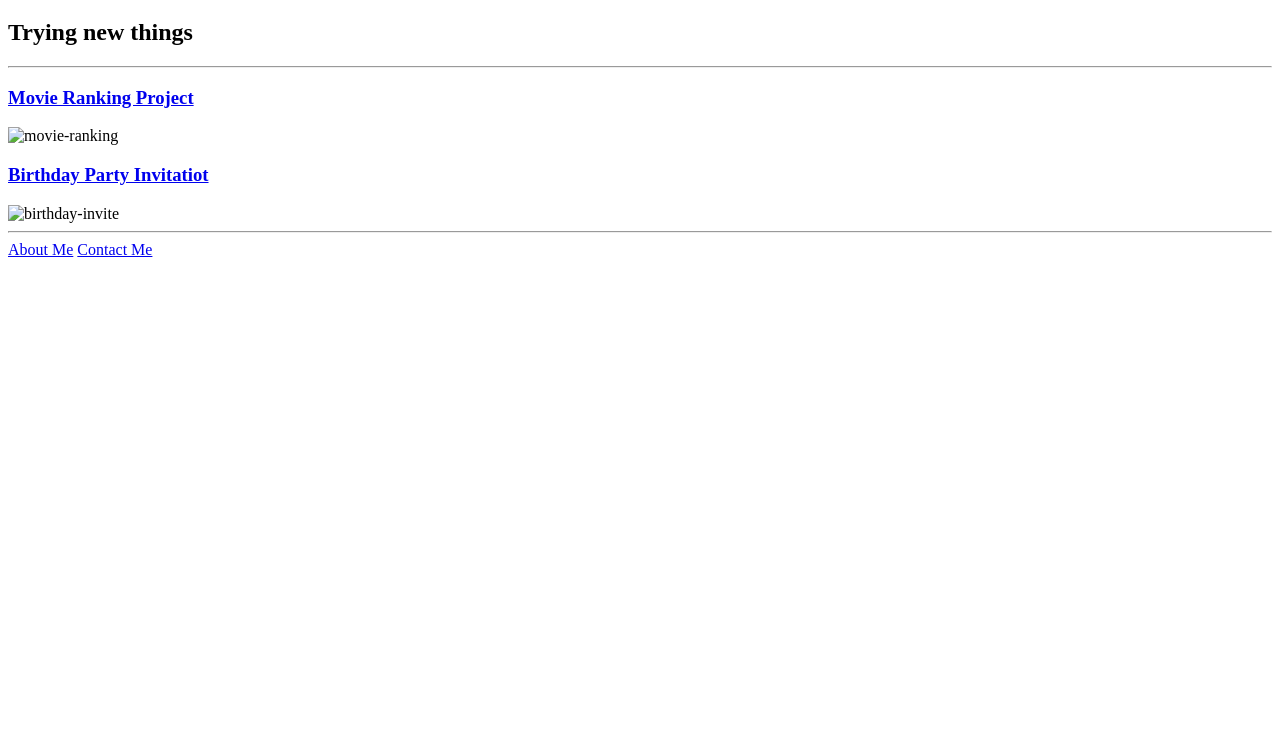
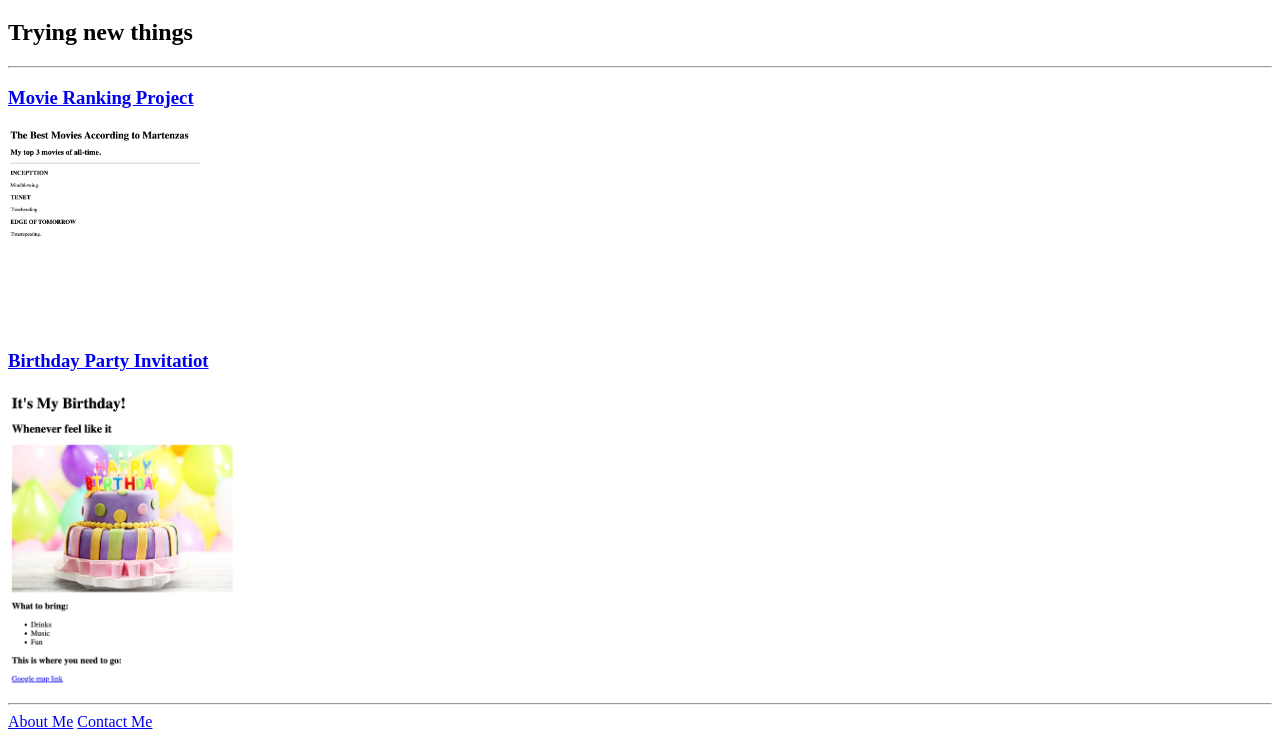
Before and after one commit to martastu/html-portfolio, a plain HTML site: page index.html in a window 1280 px wide. Shown: the part 61-800 px from the top of the page. Drawn offline with Linux system fonts and the light colour scheme.

Commit message:
Update index.html

```diff
--- a/index.html
+++ b/index.html
@@ -1,4 +1,3 @@
-<!-- TODO 1: Create the HTML Boilerplate -->
 <!DOCTYPE html>
 <html lang="en">
 <head>
@@ -10,9 +9,9 @@
     <h2>Trying new things</h2>
     <hr />
     <h3><a href="./public/movie-ranking.html">Movie Ranking Project</a></h3>
-    <img src="../4.3 HTML Porfolio Project/assets/images/movie-ranking.png" height="200" alt="movie-ranking"/>
+    <img src="./assets/images/movie-ranking.png" height="200" alt="movie-ranking"/>
     <h3><a href="./public/birthday-invite.html">Birthday Party Invitatiot</a></h3>
-    <img src="../4.3 HTML Porfolio Project/assets/images/birthday-invite.png" height="300" alt="birthday-invite"/>
+    <img src="./assets/images/birthday-invite.png" height="300" alt="birthday-invite"/>
     <hr />
     <a href="./public/about.html">About Me</a>
     <a href="./public/contact.html">Contact Me</a>
```
